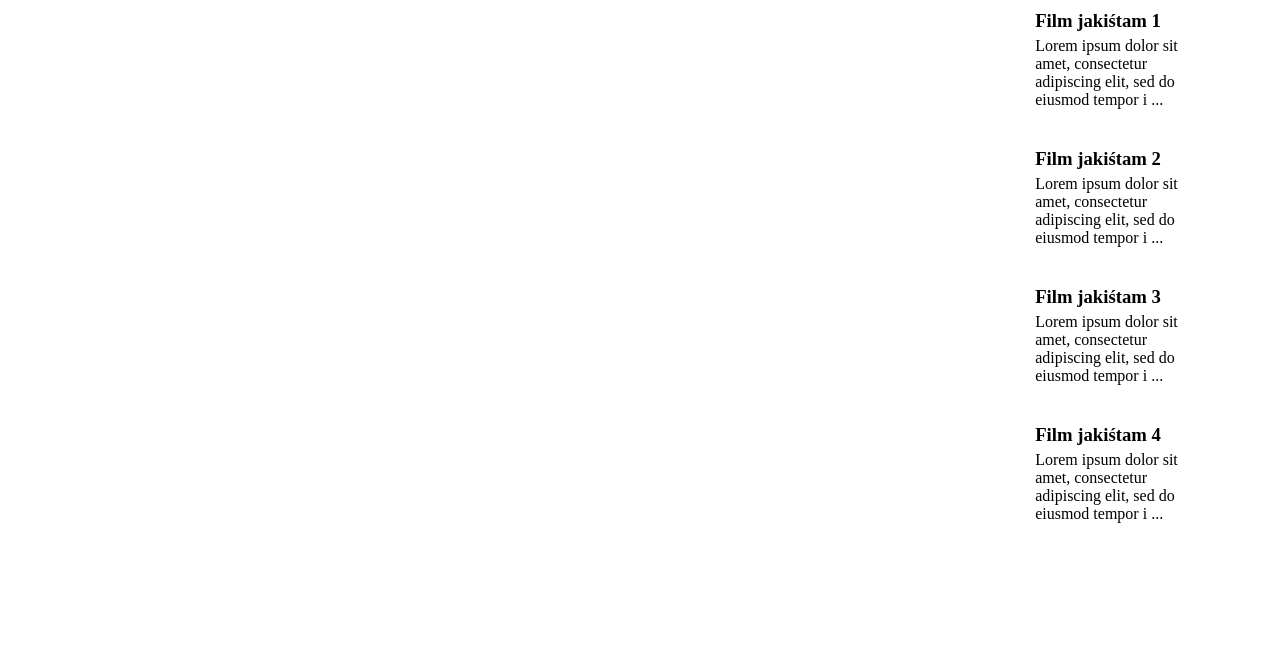
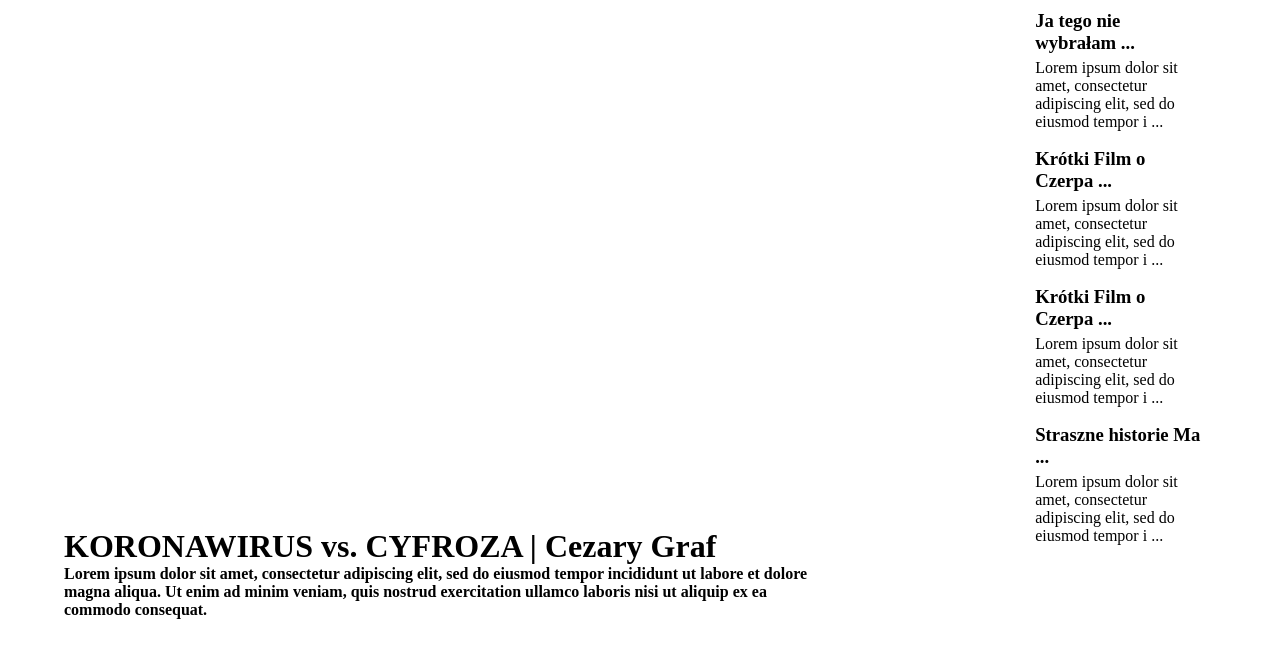
Before and after one commit to Radzio1976/Movie-Player, a React (Create React App) app: page / in a window 1280 px wide. Shown: the top 658 px of the page. Built offline with nearby package versions, Linux system fonts and the light colour scheme.

Commit message:
Created Movies and Movie components

```diff
--- a/src/App.js
+++ b/src/App.js
@@ -7,26 +7,32 @@ class App extends React.Component {
     movies: [
       {
         id: 0,
-        title: "Film jakiśtam 1",
+        title: "KORONAWIRUS vs. CYFROZA | Cezary Graf",
         url: "https://youtu.be/Dr8nb2DEGtY",
         description: "Lorem ipsum dolor sit amet, consectetur adipiscing elit, sed do eiusmod tempor incididunt ut labore et dolore magna aliqua. Ut enim ad minim veniam, quis nostrud exercitation ullamco laboris nisi ut aliquip ex ea commodo consequat."
       },
       {
         id: 1,
-        title: "Film jakiśtam 2",
+        title: "Ja tego nie wybrałam...",
         url: "https://youtu.be/zvcTNfBY8As",
         description: "Lorem ipsum dolor sit amet, consectetur adipiscing elit, sed do eiusmod tempor incididunt ut labore et dolore magna aliqua. Ut enim ad minim veniam, quis nostrud exercitation ullamco laboris nisi ut aliquip ex ea commodo consequat."
       },
       {
         id: 2,
-        title: "Film jakiśtam 3",
+        title: "Krótki Film o Czerpaniu Przyjemności z Porażek",
         url: "https://youtu.be/Y2ATJB9QMkU",
         description: "Lorem ipsum dolor sit amet, consectetur adipiscing elit, sed do eiusmod tempor incididunt ut labore et dolore magna aliqua. Ut enim ad minim veniam, quis nostrud exercitation ullamco laboris nisi ut aliquip ex ea commodo consequat."
       },
       {
         id: 3,
-        title: "Film jakiśtam 4",
+        title: "Krótki Film o Czerpaniu Przyjemności z Porażek",
         url: "https://youtu.be/Y2ATJB9QMkU",
+        description: "Lorem ipsum dolor sit amet, consectetur adipiscing elit, sed do eiusmod tempor incididunt ut labore et dolore magna aliqua. Ut enim ad minim veniam, quis nostrud exercitation ullamco laboris nisi ut aliquip ex ea commodo consequat."
+      },
+      {
+        id: 4,
+        title: "Straszne historie Maszy👻BARDZO STRASZNA HISTORIA O CHŁOPCU, KTÓRY BAŁ SIĘ MYĆ👻",
+        url: "https://youtu.be/UEmvB3v-VEU",
         description: "Lorem ipsum dolor sit amet, consectetur adipiscing elit, sed do eiusmod tempor incididunt ut labore et dolore magna aliqua. Ut enim ad minim veniam, quis nostrud exercitation ullamco laboris nisi ut aliquip ex ea commodo consequat."
       }
     ],
@@ -43,7 +49,7 @@ class App extends React.Component {
     return (
       <div className="App">
         <Mp4Player movie={cur} />
-        <Movies movies={this.state.movies} />
+        <Movies movies={this.state.movies} currentMovie={this.state.currentMovie} />
       </div>
     )
   }
--- a/src/components/Movie.js
+++ b/src/components/Movie.js
@@ -2,14 +2,15 @@ import React from 'react';
 import ReactPlayer from 'react-player';
 
 class Movie extends React.Component {
+
     render() {
         return (
-            <div className="Movie">
+            <div className="Movie" style={{ visibility: this.props.currentMovie === this.props.id ? "hidden" : "visible", height: this.props.currentMovie === this.props.id ? "0px" : "", marginBottom: this.props.currentMovie === this.props.id ? "0px" : "" }}>
                 <div className="movie-wrapper">
                     <ReactPlayer className="movie-player" url={this.props.url} />
                 </div>
                 <div className="movie-description-wrapper">
-                    <h3>{this.props.title}</h3>
+                    <h3>{this.props.title.slice(0, 20)} ...</h3>
                     <p>{this.props.description.slice(0, 80)} ...</p>
                 </div>
             </div>
--- a/src/components/Movies.js
+++ b/src/components/Movies.js
@@ -8,7 +8,7 @@ class Movies extends React.Component {
                 {
                     this.props.movies.map((value) => {
                         return (
-                            <Movie url={value.url} title={value.title} description={value.description} />
+                            <Movie id={value.id} url={value.url} title={value.title} description={value.description} currentMovie={this.props.currentMovie} />
                         )
                     })
                 }
--- a/src/components/Mp4Player.js
+++ b/src/components/Mp4Player.js
@@ -3,11 +3,18 @@ import ReactPlayer from 'react-player';
 
 class Mp4Player extends React.Component {
     render() {
+        console.log(this.props.movie.url)
         return (
             <div className="Mp4Player">
-                <ReactPlayer
-                    className="react-player"
-                    url={this.props.movie.url} playing />
+                <div className="react-player-wrapper">
+                    <ReactPlayer
+                        className="react-player"
+                        url={this.props.movie.url} playing />
+                </div>
+                <div className="nowPlaying-title">
+                    <h1>{this.props.movie.title}</h1>
+                    <h4>{this.props.movie.description}</h4>
+                </div>
             </div>
         )
     }
--- a/src/scss/components/_mp4player.scss
+++ b/src/scss/components/_mp4player.scss
@@ -1,6 +1,8 @@
 .Mp4Player {
     width: 66%;
     height: 33rem;
+    .react-player-wrapper {
+        height: 100%;
         position: relative;
         .react-player {
             position: absolute;
@@ -10,3 +12,4 @@
             height: 100% !important;
         }
     }
+}
```
Lines whose indentation alone changed are shown as unchanged.
